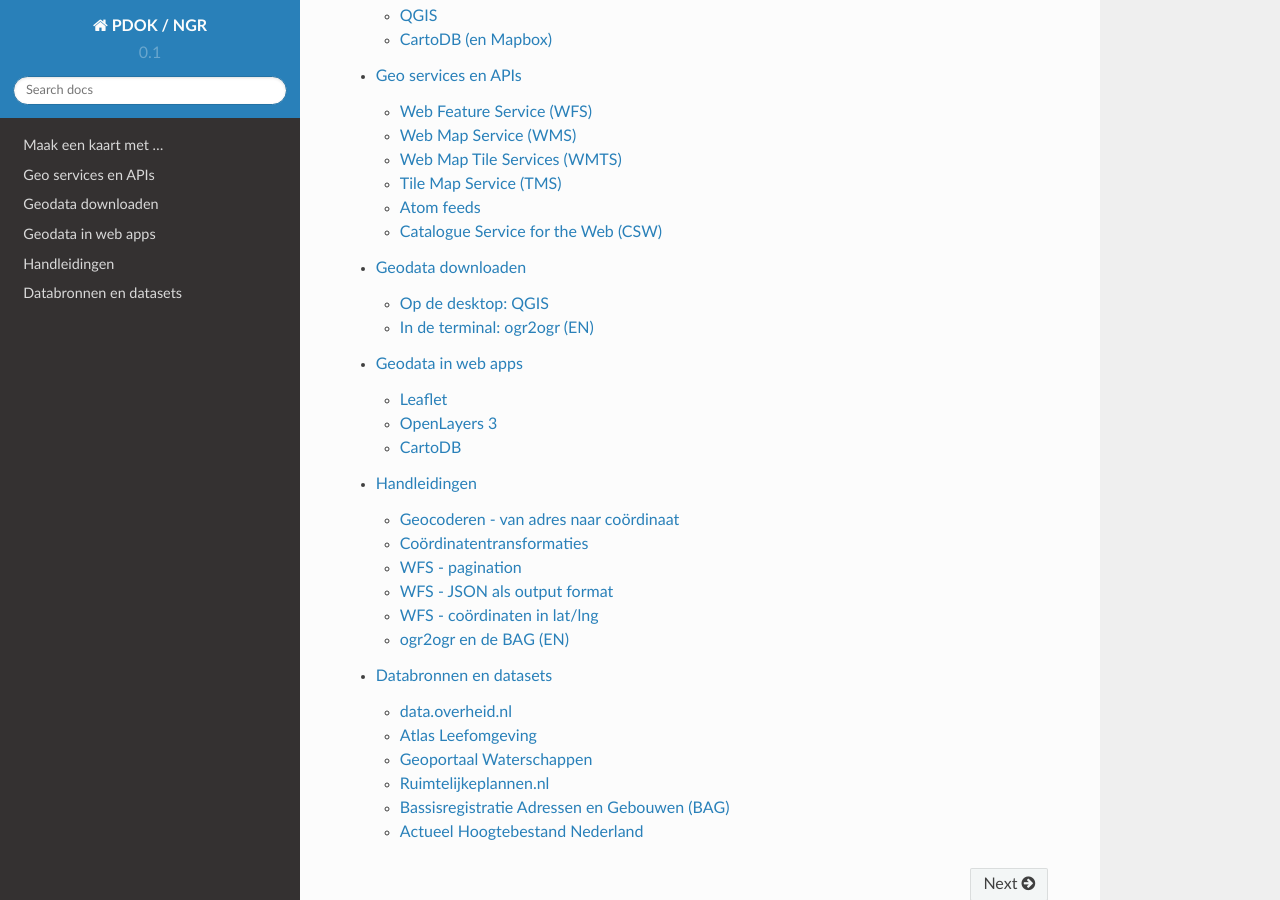
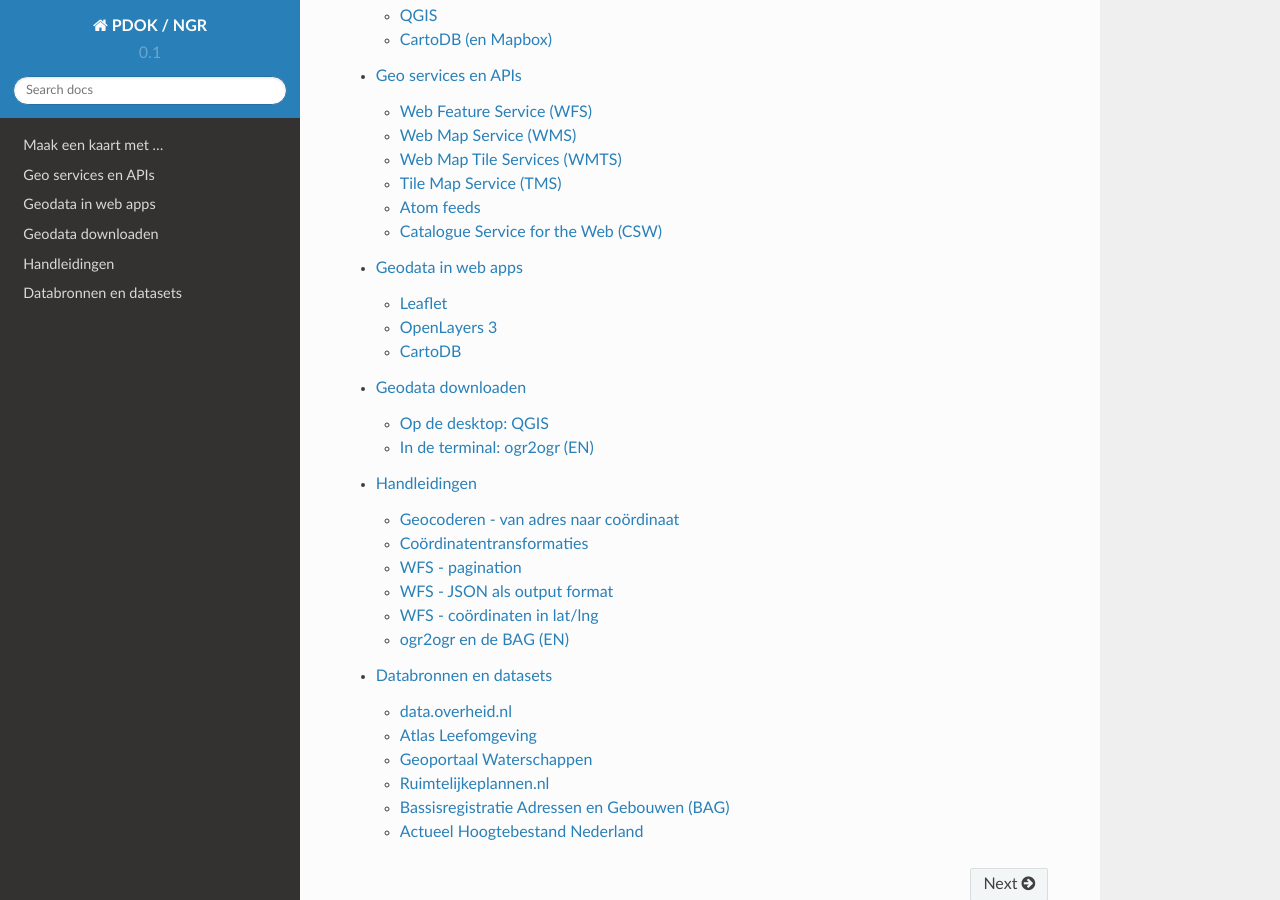
Before and after one commit to LivericA/PDOK, a Sphinx documentation site: the page built from docs/index.rst, in a window 1280 px wide and 900 px high, scrolled down 805 px. Built offline with Sphinx 7.4.7 and the Read the Docs theme 2.0.0, drawn with Linux system fonts in a browser that asks for light colours.

Commit message:
swap publishing and downloading sections

```diff
--- a/docs/index.rst
+++ b/docs/index.rst
@@ -21,7 +21,7 @@ Inhoudsopgave
 
    quickstart
    services
+   publiceren
    downloaden
-   publiceren
    handleidingen
    data
```
